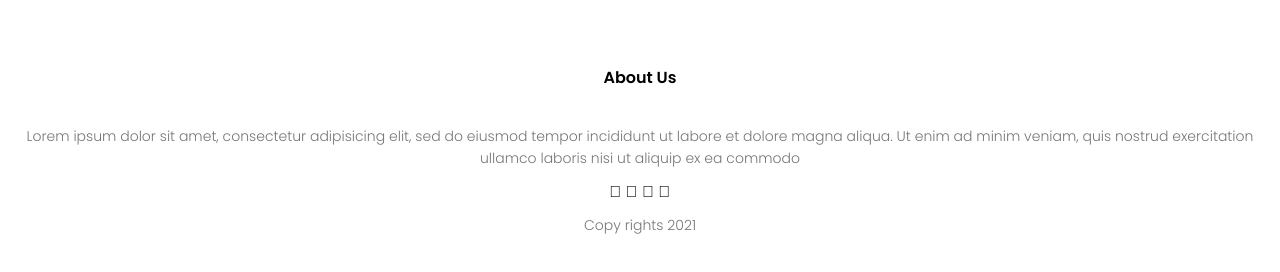
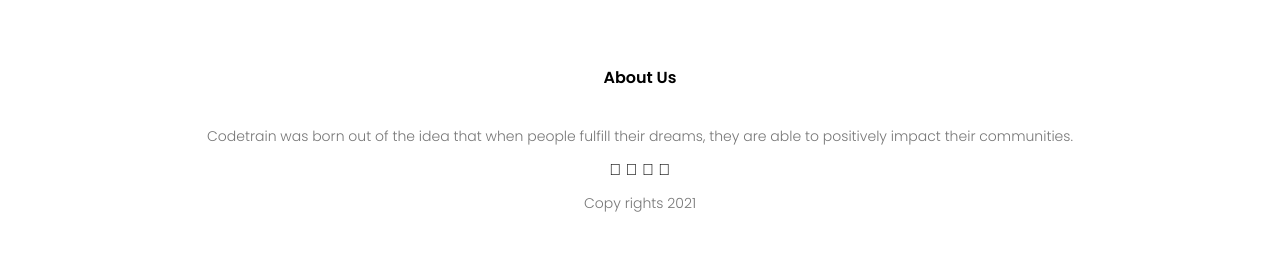
Before and after one commit to Sedinamm/Codetrain-website, a plain HTML site: page about.html in a window 1280 px wide. Shown: the part 1650-1922 px from the top of the page. Drawn offline with Linux system fonts and the light colour scheme.

Commit message:
uodated about us at the bottom

```diff
--- a/about.html
+++ b/about.html
@@ -96,9 +96,9 @@
 <!---Footer-->
 	<section class="footer">
 		<h4>About Us</h4>
-		<p>Lorem ipsum dolor sit amet, consectetur adipisicing elit, sed do eiusmod
-		tempor incididunt ut labore et dolore magna aliqua. Ut enim ad minim veniam,
-		quis nostrud exercitation ullamco laboris nisi ut aliquip ex ea commodo</p>
+		<p>Codetrain was born out of the idea that when
+		people fulfill their dreams, they are able to
+		positively impact their communities.</p>
 		<div class="icons">
 			<i class="fa fa-facebook"></i>
 			<i class="fa fa-instagram"></i>
```
